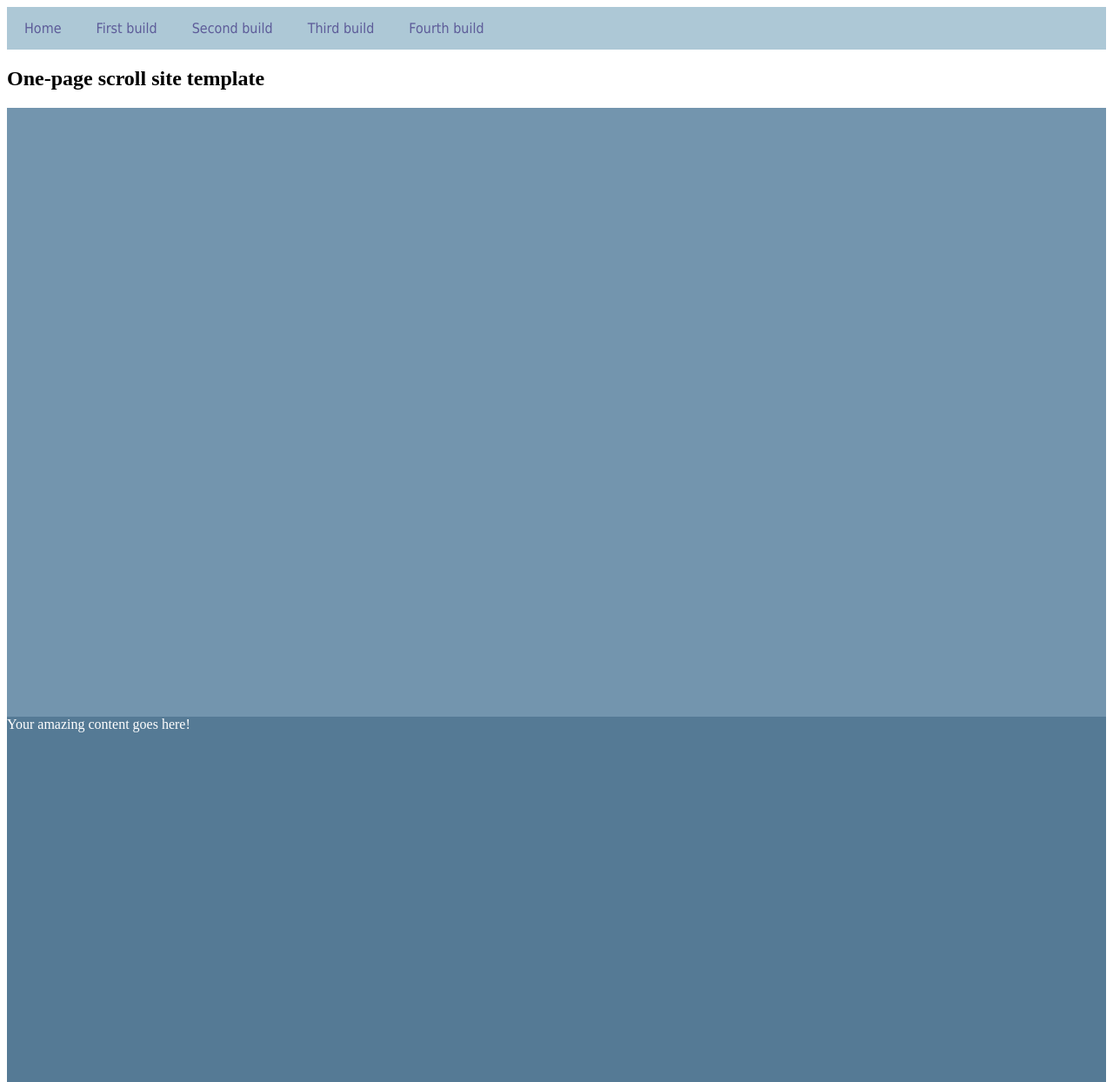
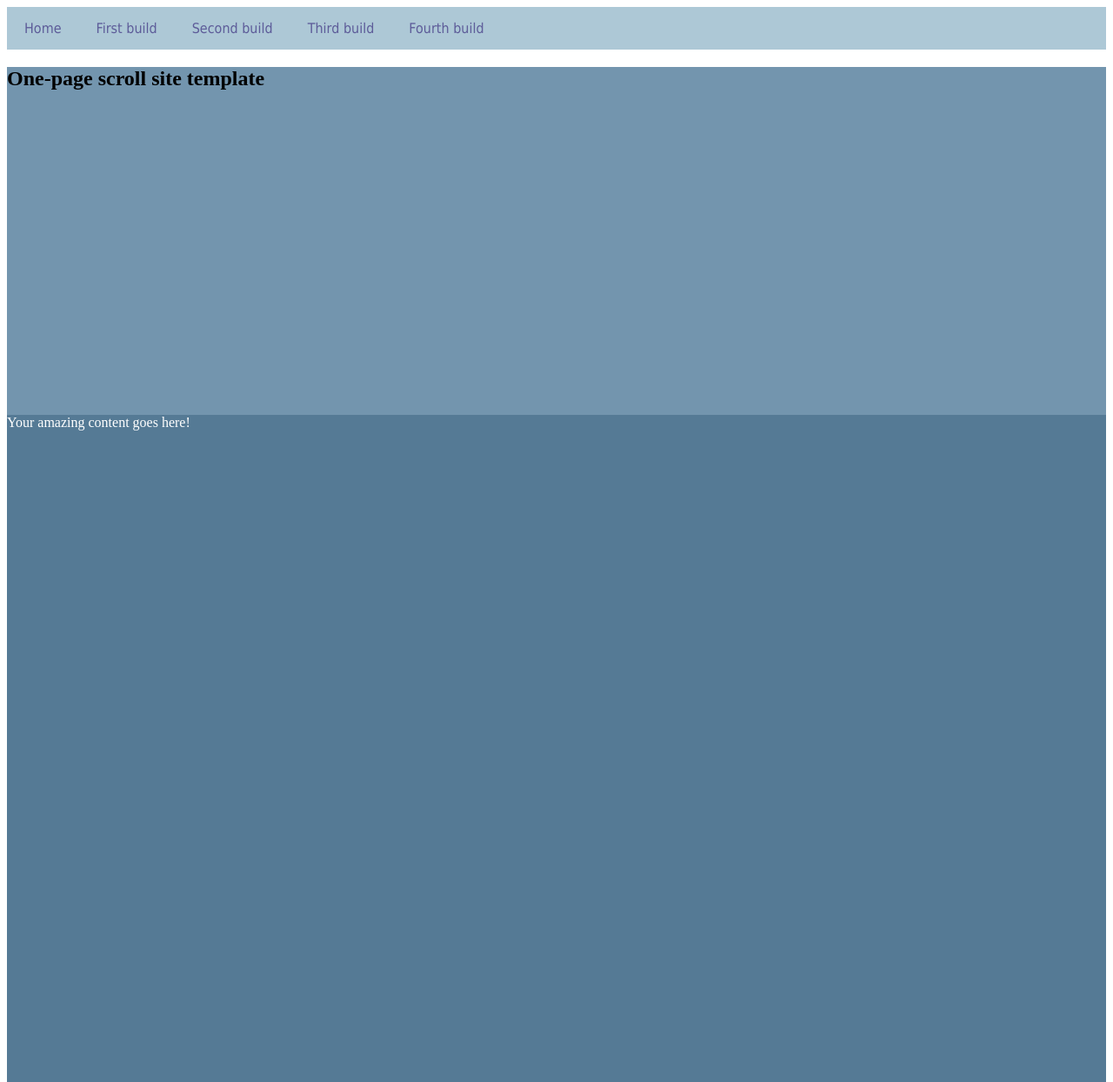
Before and after one commit to jnkitamu/A3---Personal-Website-Design-and-Implementation---Jessica-Kitamura, a plain HTML site: page index.html in a window 1280 px wide. Shown: the top 1244 px of the page at 87% size. Drawn offline with Linux system fonts and the light colour scheme.

Commit message:
edited it to make sections bigger and smaller too

```diff
--- a/index.html
+++ b/index.html
@@ -13,16 +13,17 @@
         color: white;
       }
 
-      #section0,
+
       #section1,
       #section2,
       #section3,
       #section4 {
-        height: 700px;
+        height: 940px;
       }
 
       #section0 {
         background-color: #7395AE;
+        height: 400px;
       }
 
       #section1 {
@@ -82,12 +83,8 @@
     </ul>
 
 
-    <h2>One-page scroll site template</h2>
-    <div id="section0">
-    <p>
 
-      </p>
-    </div>
+    <div id="section0"><h2>One-page scroll site template</h2></div>
 
     <div id="section1">Your amazing content goes here!</div>
 
```
